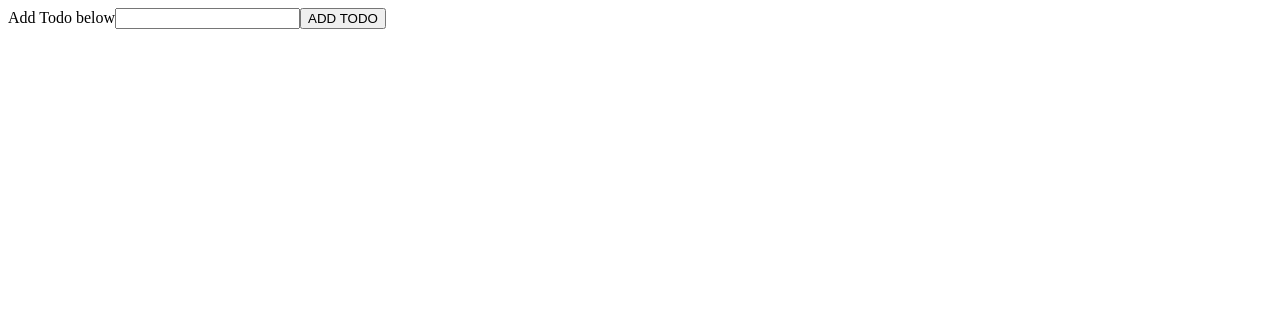
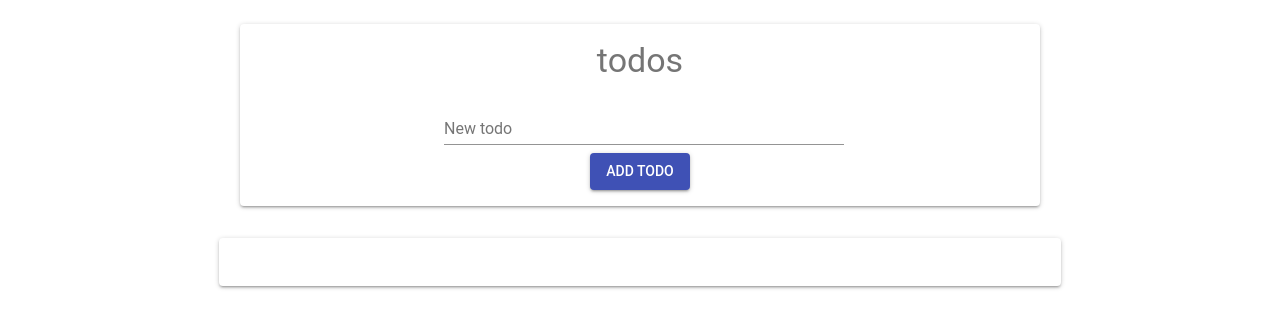
Before and after one commit to craigwendel/react-redux-todos, a React (Create React App) app: page / in a window 1280 px wide. Shown: the top 328 px of the page. Built offline with nearby package versions, Linux system fonts and the light colour scheme.

Commit message:
Styled TodoHome, TodoList, TodoItem, and AddNewTodo with Material Design. Styled completed class.

```diff
--- a/src/components/TodoHome.js
+++ b/src/components/TodoHome.js
@@ -6,7 +6,7 @@ import AddNewTodo from '../containers/AddNewTodo'
 
 
 export const TodoHome = () => (
-    <Grid>
+    <Grid container justify='center'>
         <AddNewTodo />
         <TodoList />
     </Grid>
--- a/src/components/TodoList.js
+++ b/src/components/TodoList.js
@@ -1,19 +1,41 @@
 import React from 'react'
-import { List } from '@material-ui/core'
+import {Grid, Paper, List } from '@material-ui/core'
+import PropTypes from 'prop-types';
+import { withStyles } from '@material-ui/core/styles';
 import { connect } from 'react-redux'
 
 import TodoItem from '../containers/TodoItem'
 
-export const TodoList = ({todos}) => (
-    <List className="todo-list">
-        {todos.map(todo =>
-            <TodoItem key={todo.id} todo={todo} />
-        )}
-    </List>
+const styles = theme => ({
+    todoListRoot: {
+        flexGrow: 1,
+        width: '600px',
+        textAlign: 'center',
+        margin: theme.spacing.unit * 2,
+    },
+    paper: {
+        padding: theme.spacing.unit * 2
+    }
+});
+
+export const TodoList = ({todos, classes}) => (
+    <Grid item xs={8} className={classes.todoListRoot}>
+        <Paper className={classes.paper}>
+            <List>
+                {todos.map(todo =>
+                    <TodoItem key={todo.id} todo={todo} />
+                )}
+            </List>
+        </Paper>
+    </Grid>
 )
 
 const mapStateToProps = (state) => ({
     todos: state.todos
 })
 
-export default connect(mapStateToProps, null)(TodoList)
+TodoList.propTypes = {
+    classes: PropTypes.object.isRequired,
+};
+
+export default connect(mapStateToProps, null)(withStyles(styles)(TodoList))
--- a/src/containers/AddNewTodo.js
+++ b/src/containers/AddNewTodo.js
@@ -1,8 +1,33 @@
 import React, { Component } from 'react'
 import { connect } from 'react-redux'
 import { addTodo } from "../store/actions/actionCreators"
+import PropTypes from 'prop-types';
+import {Grid, TextField, Paper, Button, Typography } from '@material-ui/core'
+import { withStyles } from '@material-ui/core/styles'
+
+const styles = theme => ({
+	addNewTodoRoot: {
+		flexGrow: 1,
+        width: '800px',
+        textAlign: 'center',
+        margin: theme.spacing.unit * 2,
+	},
+	paper: {
+		padding: theme.spacing.unit * 2
+    },
+    textField: {
+        marginLeft: theme.spacing.unit * 2,
+        marginRight: theme.spacing.unit,
+        textAlign: 'left',
+        width: 400,
+    },
+    buttonDesign: {
+        textAlign: 'right',
+    }
+})
 
 class AddNewTodo extends Component {
+
     state = {
         title: '',
         description: '',
@@ -25,19 +50,46 @@ class AddNewTodo extends Component {
 
     render() {
         return (
-            <div>
-                <div>
-                    <label htmlFor="todo">Add Todo below</label>
-                    <input type="text"  onChange={this.handleChange} value={this.state.title} name="title" />
-                    <button onClick={this.handleAddTodo}>ADD TODO</button>
-                </div>
-            </div>
+            <Grid>
+                <Grid item xs={12} className={this.props.classes.addNewTodoRoot}>
+                    <Paper className={this.props.classes.paper}>
+                        <Grid container>
+                            <Grid item xs={12}>
+                                <Typography variant="display1">
+                                    todos
+                                </Typography>
+                            </Grid>
+                            <Grid item xs={12}>
+                                <TextField
+                                    id="standard-with-placeholder"
+                                    label="New todo"
+                                    placeholder="Enter a todo!"
+                                    className={this.props.classes.textField}
+                                    margin="normal"
+                                    onChange={this.handleChange}
+                                    value={this.state.title}
+                                    name="title"
+                                />
+                            </Grid>
+                            <Grid item xs={12}>
+                                <Button onClick={this.handleAddTodo} variant="contained" color="primary" className={this.props.classes.buttonDesign}>
+                                    ADD TODO
+                                </Button>
+                            </Grid>
+                        </Grid>
+                    </Paper>
+                </Grid>
+            </Grid>
         );
     }
+}
+
+AddNewTodo.propTypes = {
+	classes: PropTypes.object.isRequired
 }
 
 const mapDispatchToProps = (dispatch) => ({
     addTodo: (todo) => dispatch(addTodo(todo))
 })
 
-export default connect(null, mapDispatchToProps)(AddNewTodo);
+export default connect(null, mapDispatchToProps)(withStyles(styles)(AddNewTodo))
--- a/src/containers/EditTodo.js
+++ b/src/containers/EditTodo.js
@@ -1,11 +1,14 @@
 import React, { Component } from 'react';
+import { Grid, Button, TextField } from "@material-ui/core";
 
 class EditTodo extends Component {
     render() {
         return (
-            <div className="">
-                <h2> The edit to do screen!</h2>
-            </div>
+            <Grid container justify='center'>
+                <Grid item xs={6}>
+                    <Button onClick={this.handleBack}>Back</Button>
+                </Grid>
+            </Grid>
         );
     }
 }
--- a/src/containers/TodoItem.js
+++ b/src/containers/TodoItem.js
@@ -1,30 +1,52 @@
 import React from 'react';
+import PropTypes from 'prop-types';
 import { removeTodo, completeTodo } from '../store/actions/actionCreators'
 import { connect } from 'react-redux'
 import { withRouter } from 'react-router-dom'
+import { ListItem, Button, ListItemText, ListItemSecondaryAction } from '@material-ui/core'
+import { withStyles } from '@material-ui/core/styles'
 
-export const TodoItem = ({todo, removeTodo, completeTodo, history}) => (
+const styles = theme => ({
+	completedStyle: {
+        textDecoration: 'line-through',
+        color: 'red',
+        fontStyle: 'italic',
+        fontSize: '30px'
+    },
+    listItemText: {
+        font: '30px'
+    }
+})
 
-    <div className="todo-item" key={todo.id} onClick={() => { history.push(`/edit/${todo.id}`)}}>
-        <span>
-            <h4 style={(todo.completed) ? completedStyle : null}>{todo.title}</h4>
-            <button onClick={() => completeTodo(todo.id)}>Complete</button>
-            <button onClick={() => removeTodo(todo.id)}>Delete</button>
-        </span>
-    </div>
-)
+export const TodoItem = ({todo, removeTodo, completeTodo, history, classes}) => (
+
+    <ListItem key={todo.id} button onClick={() => { history.push(`/edit/${todo.id}`)}} className={classes.ListItem}>
+        <ListItemText
+            className={todo.completed ? classes.completedStyle : classes.listItemText}
+            primary={todo.title}/>
+        <ListItemSecondaryAction>
+            <Button variant="outlined" color="primary" size="small" disabled={todo.completed} tabIndex={-1} onClick={() => completeTodo(todo.id)}>
+                Complete
+            </Button>
+            <Button variant="outlined" color="secondary" size="small" onClick={() => removeTodo(todo.id)}>
+                X
+            </Button>
+        </ListItemSecondaryAction>
+    </ListItem>
+);
 
 const completedStyle = {
     textDecoration: 'line-through',
-    color: 'red',
-    fontStyle: 'italic'
+
 };
+
+TodoItem.propTypes = {
+    classes: PropTypes.object.isRequired
+}
 
 const mapDispatchToProps = (dispatch) => ({
     removeTodo: (id) => dispatch(removeTodo(id)),
     completeTodo: (id) => dispatch(completeTodo(id))
 })
 
-export default connect(null, mapDispatchToProps) (withRouter(TodoItem));
-
-// () => removeTodo(this.props.todo.id)
+export default connect(null, mapDispatchToProps)(withStyles(styles)(withRouter(TodoItem)))
```
